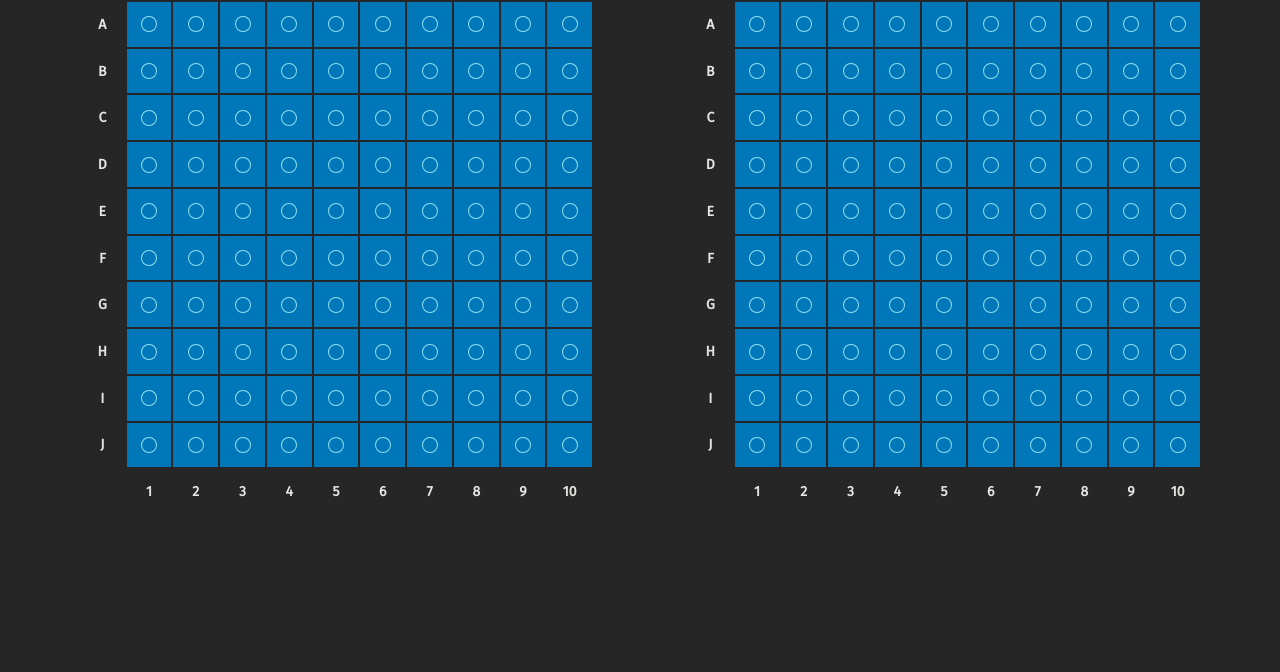
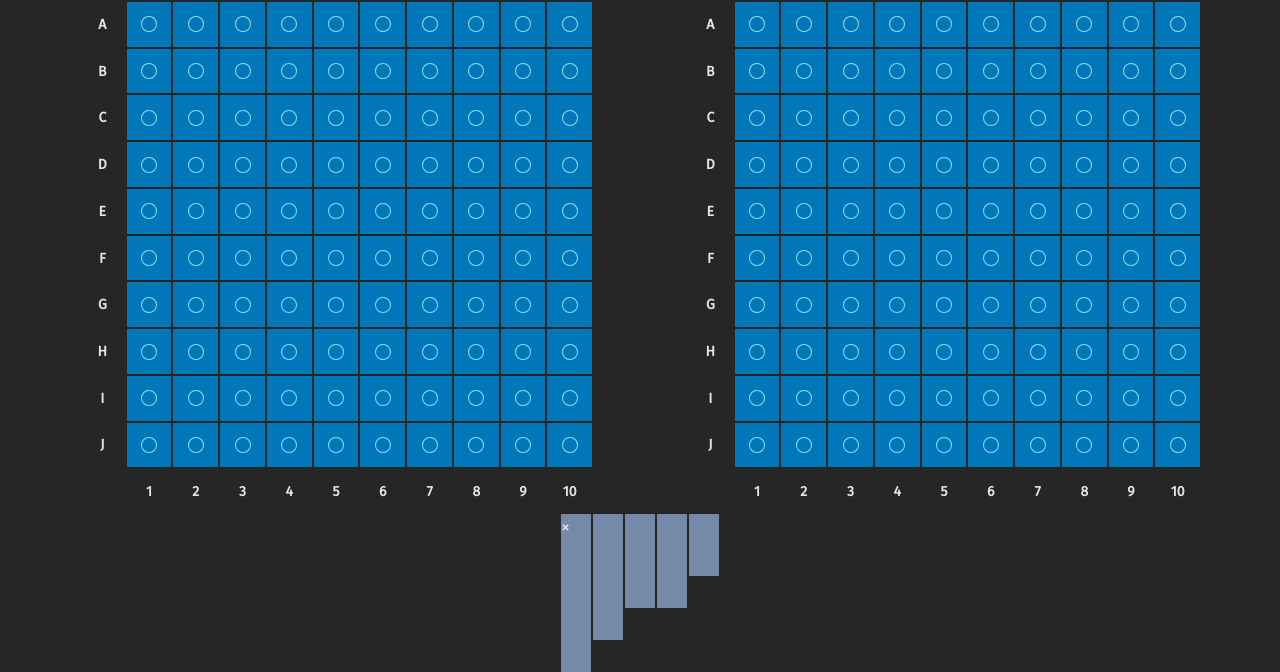
Before and after one commit to forkentiney/battleship, a website built with webpack: page src/template.html in a window 1280 px wide. Shown: the part 163-835 px from the top of the page. Before the commit the page ends 800 px from the top, so only its background shows below. Built offline with nearby package versions, Linux system fonts and the light colour scheme; a web font is replaced by a local one.

Commit message:
Started adding draggable ships

```diff
--- a/src/style.css
+++ b/src/style.css
@@ -122,10 +122,46 @@ h2 {
 	animation: shake 200ms ease-in-out;
 }
 
+#pieces-container {
+	display: flex;
+	flex-direction: row;
+	justify-content: center;
+}
+
+#game-pieces {
+	justify-self: center;
+	display: grid;
+	grid-template-rows: repeat(5, 30px);
+	grid-template-columns: repeat(5, 30px);
+	gap: 2px;
+}
+
 .ship {
-	display: grid;
+	display: flex;
+	background-color: var(--overlay-light);
 }
 
 #carrier {
-	grid-template-columns: repeat(5, )
+	grid-row: 1 / 6;
+	grid-column: 1;
 }
+
+#battleship {
+	grid-row: 1 / 5;
+	grid-column: 2;
+}
+
+#destroyer {
+	grid-row: 1 / 4;
+	grid-column: 3;
+}
+
+#submarine {
+	grid-row: 1 / 4;
+	grid-column: 4;
+}
+
+#patrol-boat {
+	grid-row: 1 / 3;
+	grid-column: 5;
+}
--- a/src/template.html
+++ b/src/template.html
@@ -292,12 +292,14 @@
 				</div>
 			</div>
 
-			<div id="game-pieces">
-				<div class="ship" id="carrier"></div>
-				<div class="ship" id="battleship"></div>
-				<div class="ship" id="destroyer"></div>
-				<div class="ship" id="submarine"></div>
-				<div class="ship" id="patrol-boat"></div>
+			<div id="pieces-container">
+				<div id="game-pieces">
+					<div draggable="true" class="ship" id="carrier">×</div>
+					<div draggable="true" class="ship" id="battleship"></div>
+					<div draggable="true" class="ship" id="destroyer"></div>
+					<div draggable="true" class="ship" id="submarine"></div>
+					<div draggable="true" class="ship" id="patrol-boat"></div>
+				</div>
 			</div>
 		</div>
 	</body>
```
